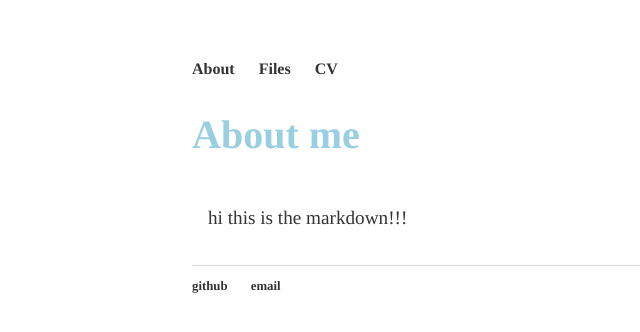
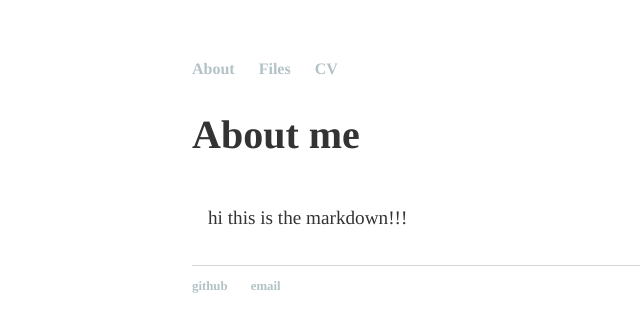
Before and after one commit to lena-kilian/lena-kilian.github.io, a Jekyll site: the page built from index.md, in a window 1280 px wide. Shown: the top 332 px of the page, without its empty margins (0-640 px from the left). Built offline with Jekyll 4.4.1, drawn with Linux system fonts in a browser that asks for light colours; our own code applies the rules of GitHub Pages for plain Markdown files.

Commit message:
Update main.css

```diff
--- a/css/main.css
+++ b/css/main.css
@@ -16,20 +16,20 @@ nav ul li, footer ul li {
 }
 a {
     text-decoration: none;
-    color: #333;
+    color: #b3c2c6;
 }
 a:hover {
-    color: #b3c2c6;
+    color: #99cfe0;
 }
 h1 {
     font-size: 3em;
     font-family:'Times';
-    color: #99cfe0;
+    color: #333;
 }
 h2 {
     font-size: 2.5em;
     font-family:'Times';
-    color: #99cfe0;
+    color: #333;
 }
 h3 {
     font-size: 2em;
```
